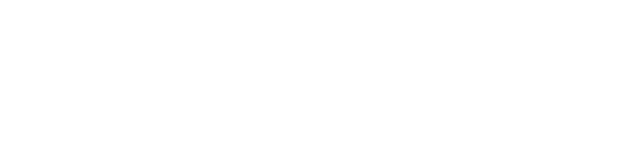
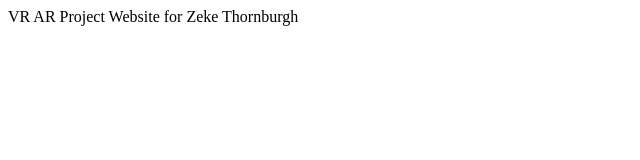
Before and after one commit to RunningMonkeys/VRARProjectWebsite, a plain HTML site: page index.html in a window 1280 px wide. Shown: the whole page, without its empty margins (0-640 px from the left). Drawn offline with Linux system fonts and the light colour scheme.

Commit message:
Update index.html

```diff
--- a/index.html
+++ b/index.html
@@ -1,5 +1,6 @@
 <html>
   <head>
+    VR AR Project Website for Zeke Thornburgh
   </head>
   <body>
   </body>
```
